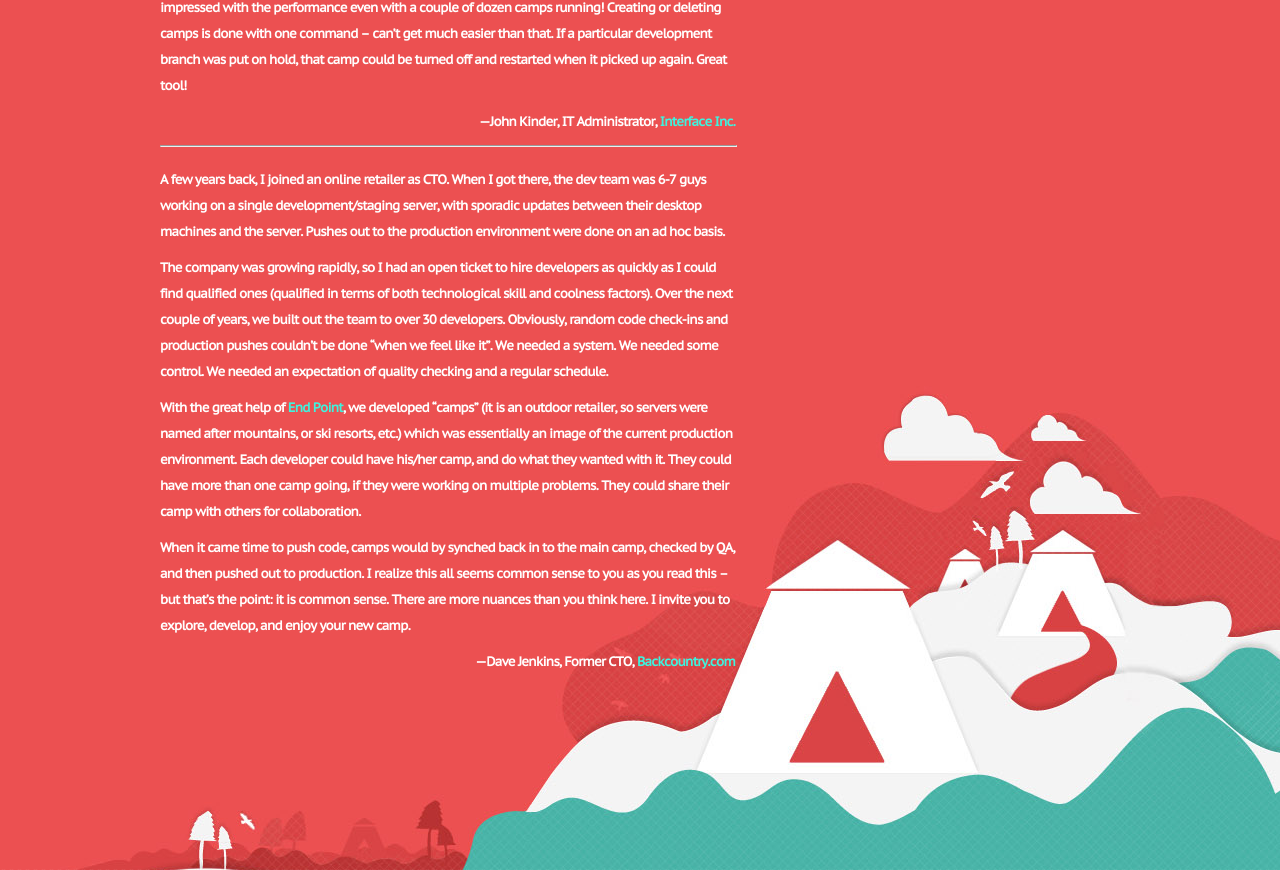
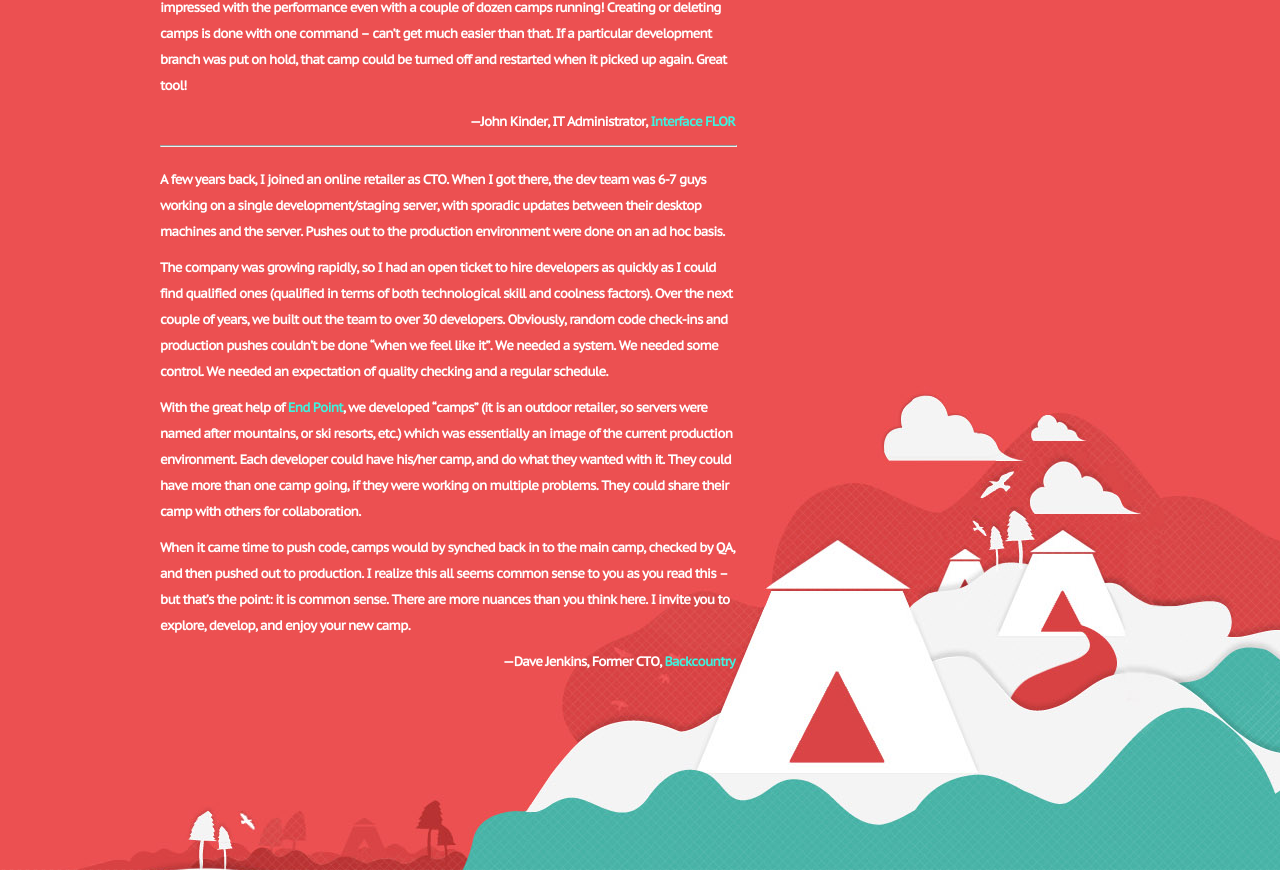
Before and after one commit to devcamps/camps, a PHP site: page /endorsements in a window 1280 px wide. Shown: the part 298-1168 px from the top of the page. Run offline with PHP 8.4, Linux system fonts and the light colour scheme.

Commit message:
Update to endpointdev.com domain and update other links

```diff
--- a/website/endorsements.php
+++ b/website/endorsements.php
@@ -7,9 +7,9 @@
 
 <div class="mixcase">
 
-<p>I was a little skeptical when Jon Jensen at <a href="https://www.endpoint.com/">End Point</a> wanted to set up DevCamps for our Web 2.0 initiative for our consumer e-commerce site. I mean, we were on a Linux virtual machine – and not that beefy of a VM at that. However, it did not take long to realize the benefits it provided. I was impressed with the performance even with a couple of dozen camps running! Creating or deleting camps is done with one command – can’t get much easier than that. If a particular development branch was put on hold, that camp could be turned off and restarted when it picked up again. Great tool!</p>
+<p>I was a little skeptical when Jon Jensen at <a href="https://www.endpointdev.com/">End Point</a> wanted to set up DevCamps for our Web 2.0 initiative for our consumer e-commerce site. I mean, we were on a Linux virtual machine – and not that beefy of a VM at that. However, it did not take long to realize the benefits it provided. I was impressed with the performance even with a couple of dozen camps running! Creating or deleting camps is done with one command – can’t get much easier than that. If a particular development branch was put on hold, that camp could be turned off and restarted when it picked up again. Great tool!</p>
 
-<p class="attribution">—John Kinder, IT Administrator, <a href="http://www.flor.com/">Interface Inc.</a></p>
+<p class="attribution">—John Kinder, IT Administrator, <a href="https://www.flor.com/">Interface FLOR</a></p>
 
 <hr class="small" />
 
@@ -17,11 +17,11 @@
 
 <p>The company was growing rapidly, so I had an open ticket to hire developers as quickly as I could find qualified ones (qualified in terms of both technological skill and coolness factors). Over the next couple of years, we built out the team to over 30 developers. Obviously, random code check-ins and production pushes couldn’t be done “when we feel like it”. We needed a system. We needed some control. We needed an expectation of quality checking and a regular schedule.</p>
 
-<p>With the great help of <a href="https://www.endpoint.com/">End Point</a>, we developed “camps” (it is an outdoor retailer, so servers were named after mountains, or ski resorts, etc.) which was essentially an image of the current production environment. Each developer could have his/her camp, and do what they wanted with it. They could have more than one camp going, if they were working on multiple problems. They could share their camp with others for collaboration.</p>
+<p>With the great help of <a href="https://www.endpointdev.com/">End Point</a>, we developed “camps” (it is an outdoor retailer, so servers were named after mountains, or ski resorts, etc.) which was essentially an image of the current production environment. Each developer could have his/her camp, and do what they wanted with it. They could have more than one camp going, if they were working on multiple problems. They could share their camp with others for collaboration.</p>
 
 <p>When it came time to push code, camps would by synched back in to the main camp, checked by QA, and then pushed out to production. I realize this all seems common sense to you as you read this – but that’s the point: it is common sense. There are more nuances than you think here. I invite you to explore, develop, and enjoy your new camp.</p>
 
-<p class="attribution">—Dave Jenkins, Former CTO, <a href="http://www.backcountry.com/">Backcountry.com</a></p>
+<p class="attribution">—Dave Jenkins, Former CTO, <a href="https://www.backcountry.com/">Backcountry</a></p>
 
 <p class="bottomspace" />
 
--- a/website/footer.php
+++ b/website/footer.php
@@ -13,35 +13,35 @@ if (preg_match('/\/why$/', $page)) {
     $quote = <<<END
 <p>“The DevCamps system has provided a fantastic platform for making changes to our website with the ability to proof them in a safe environment, away from the public eye. The camps environment also allows us to keep lots of projects rolling at one time. Camps are an invaluable part of the daily development of our website.”</p>
 
-<p class="attribution">—Karen Jacob, Director of Web Development, <a href="http://www.citypass.com/">CityPASS</a></p>
+<p class="attribution">—Karen Jacob, Director of Web Development, <a href="https://www.citypass.com/">CityPASS</a></p>
 END;
 }
 else if (preg_match('/\/documentation$/', $page)) {
     $quote = <<<END
 <p>“We’ve been using DevCamps for almost two years, and have been able to roll out more projects during this timeframe than in our entire 10 year history. Camps makes it easy to have multiple developers working on multiple projects simultaneously, allowing for our software development goals to be reached in as little time as possible.”</p>
 
-<p class="attribution">—Arshil Abdulla, Owner, <a href="http://www.lensdiscounters.com/">LensDiscounters.com</a></p>
+<p class="attribution">—Arshil Abdulla, Owner, <a href="https://www.lensdiscounters.com/">LensDiscounters.com</a></p>
 END;
 }
 else if (preg_match('/\/community$/', $page)) {
     $quote = <<<END
 <p>“Paper Source has been using Camps for 3 years. With Camps, developers and content managers can work on multiple projects simultaneously, each in their own staging environment. I can have a new developer work on his or her own copy of the website without worrying about what might break. I can then see exactly what is new or has changed, merge a portion or all of the updates, test again and then move live. Camps foster productivity and peace of mind.”</p>
 
-<p class="attribution">—Leigh Wetzel, Director, E-Commerce, <a href="http://www.paper-source.com/">Paper Source</a></p>
+<p class="attribution">—Leigh Wetzel, Director, E-Commerce, <a href="https://www.papersource.com/">Paper Source</a></p>
 END;
 }
 else if (preg_match('/\/code$/', $page)) {
     $quote = <<<END
 <p>“Camps is honestly the best thing that has happened to my development.”</p>
 
-<p class="attribution">—Sam Batschelet, Co-Owner, <a href="http://www.westbranchresort.com/">West Branch Angler &amp; Resort</a></p>
+<p class="attribution">—Sam Batschelet, Co-Owner, <a href="https://www.westbranchresort.com/">West Branch Angler &amp; Resort</a></p>
 END;
 }
 else if (preg_match('/\/$/', $page)) {
     $quote = <<<END
 <p>“There are real benefits to the Camp system that Backcountry couldn’t live without. Our developers, QA, and business owners work together on projects right from the beginning in a camp, which makes them all more productive. We can have many projects going at once using different camps. Developers manage their own camps with all the self-service tools they need. It really is a better way to work.</p>
 
-<p class="attribution">—Spencer Christensen, Infrastructure Team Lead, <a href="http://www.backcountry.com/">Backcountry.com</a></p>
+<p class="attribution">—Spencer Christensen, Infrastructure Team Lead, <a href="https://www.backcountry.com/">Backcountry</a></p>
 END;
 }
 else {
@@ -57,7 +57,7 @@ echo $quote;
 
         </div>
 
-        <p id="copy">© 2006–<?php echo date("Y") ?> <a href="https://www.endpoint.com/">End Point Corporation</a></p>
+        <p id="copy">© 2006–<?php echo date("Y") ?> <a href="https://www.endpointdev.com/">End Point Corporation</a></p>
 
         <script type="text/javascript">
             var gaJsHost = (("https:" == document.location.protocol) ? "https://ssl." : "http://www.");
--- a/website/index.php
+++ b/website/index.php
@@ -9,7 +9,7 @@
 
 <p>Camps make developers more efficient and projects run more effectively. Developers and business users can collaborate in real time.</p>
 
-<p>DevCamps are supported by <a href="https://www.endpoint.com/">End Point</a> and are<br />in use for projects large and small.</p>
+<p>DevCamps are supported by <a href="https://www.endpointdev.com/">End Point</a> and are<br />in use for projects large and small.</p>
 
 <?php
     include "footer.php";
```
Also changed, not shown: website/camps-presentation-20080829/index.html (+4 -4 lines), website/camps-presentation-20110817/index.html (+9 -9 lines), 14 other files.
